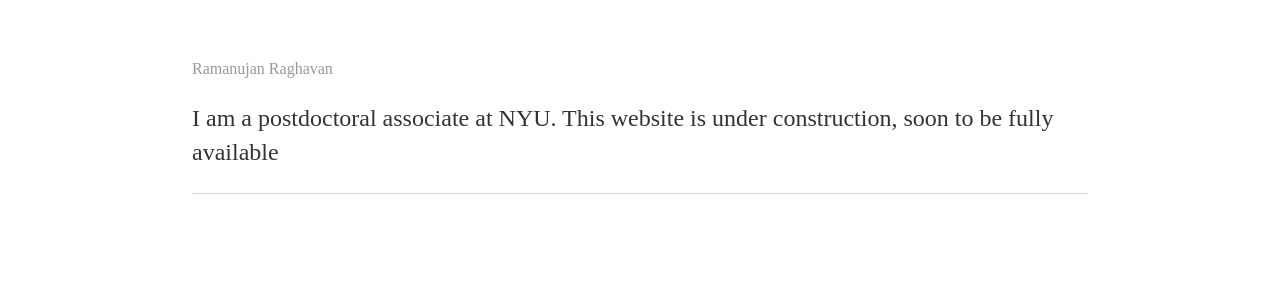
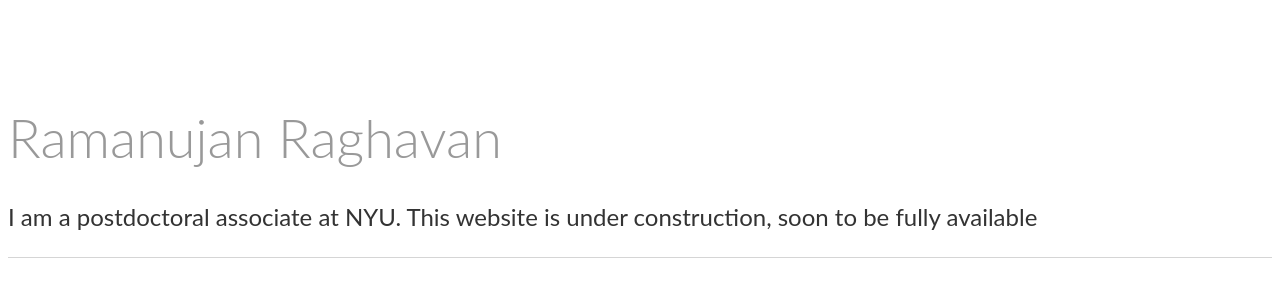
Before and after one commit to rtraghavan/rtraghavan.github.io, a Jekyll site: the page built from index.html, in a window 1280 px wide. Shown: the top 300 px of the page. Built offline with Jekyll 4.4.1, drawn with Linux system fonts in a browser that asks for light colours.

Commit message:
Update main.css

```diff
--- a/css/main.css
+++ b/css/main.css
@@ -1,7 +1,28 @@
 body {
-    margin: 60px auto;
-    width: 70%;
+  background: #fff;
+  font: 16px/1.4 "Lato", sans-serif;
+  color: #000; }
+
+#header {
+  margin-top: 100px;
+  font-weight: 300;
+  font-size: 54px;
+  text-align: left;
+  letter-spacing: 0px; }
+  #header a {
+    text-decoration: none; }
+
+#description {
+  font-weight: 300;
+  padding-top: 1em; }
+
+#description img {
+	    width: 180px;
+	    float: left;
+	    padding-right: 1em;
+	    padding-bottom: 0.25em;
 }
+
 nav ul, footer ul {
     font-family:'Helvetica', 'Arial', 'Sans-Serif';
     padding: 0px;
```
